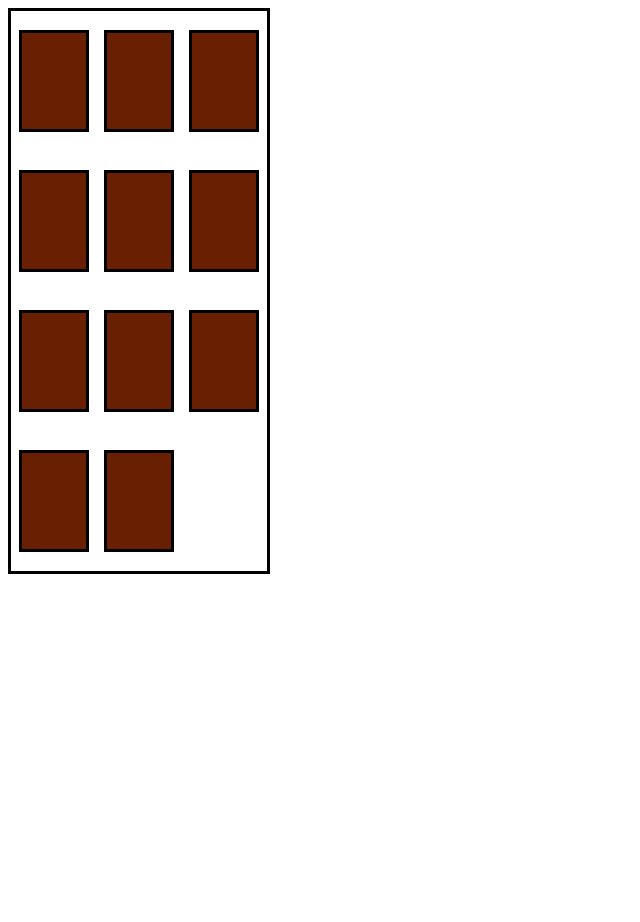
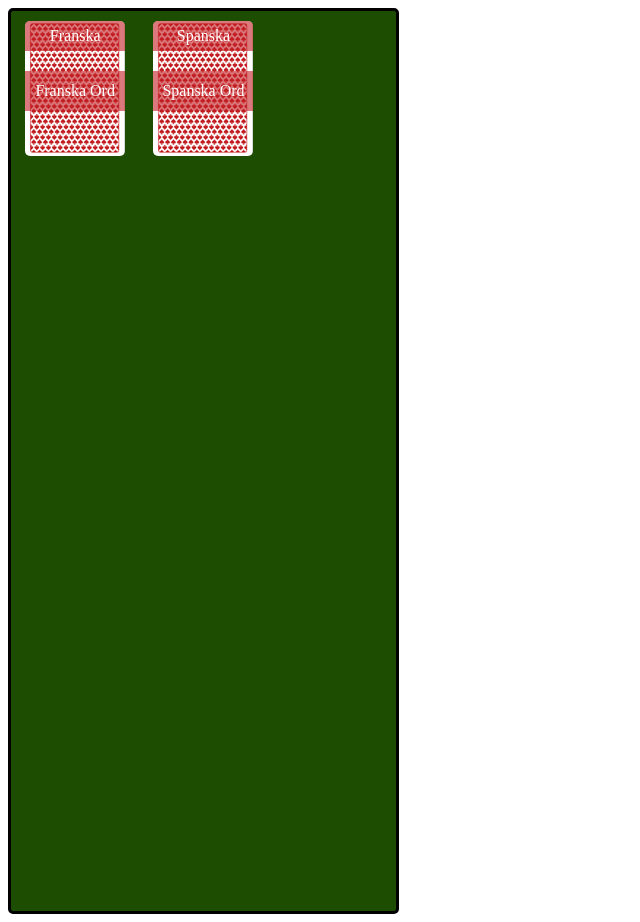
Before and after one commit to Carlbern/projektFlashCards, a website with bundled scripts: page index.html in a window 1280 px wide. Shown: the whole page, without its empty margins (0-640 px from the left). Before the commit the page ends 800 px from the top, so only its background shows below. Built offline with nearby package versions, Linux system fonts and the light colour scheme.

Commit message:
Kortlek css mall färdig och syns på landningssidan

```diff
--- a/index.html
+++ b/index.html
@@ -8,17 +8,11 @@
   </head>
   <body>
     <aside>
-      <div class="kortlek"></div>
-      <div class="kortlek"></div>
-      <div class="kortlek"></div>
-      <div class="kortlek"></div>
-      <div class="kortlek"></div>
-      <div class="kortlek"></div>
-      <div class="kortlek"></div>
-      <div class="kortlek"></div>
-      <div class="kortlek"></div>
-      <div class="kortlek"></div>
-      <div class="kortlek"></div>
+      <!-- <div class="kortlek">
+        <div class="kortleksprak"><p>Franska</p></div>
+        <div class="kortleknamn"><p>Franska ord</p></div>
+        <button class="kortleksbtn">Spela med denna kortlek</button>
+      </div> -->
     </aside>
 
     <script>
--- a/scripts/scripts.js
+++ b/scripts/scripts.js
@@ -20,9 +20,14 @@ let kortLista2 = [
 ];
 kortlekar.push(new Kortlek("Franska Ord", "Franska", kortLista));
 kortlekar.push(new Kortlek("Spanska Ord", "Spanska", kortLista));
-kortlekar[0].addCard("flaska", "bouteille");
-kortlekar[0].printList();
 /* kortlekar.forEach((element) => {
   div!.innerHTML += element.namn + "</br>";
   div!.innerHTML += element.sprak + "</br></br>";
 }); */
+kortlekar.forEach((element) => {
+    document.querySelector("aside").innerHTML += `<div class="kortlek">
+        <div class="kortleksprak"><p>${element.sprak}</p></div>
+        <div class="kortleknamn"><p>${element.namn}</p></div>
+        <button class="kortleksbtn">Klicka för att spela med denna kortlek</button>
+      </div>`;
+});
--- a/stilmallar/style.css
+++ b/stilmallar/style.css
@@ -1,14 +1,68 @@
 aside {
+  background-color: hsl(97, 100%, 15%);
   display: grid;
   grid-template-columns: 1fr 1fr 1fr;
   border: solid;
-  width: 20vw;
-  height: 70vh;
+  width: 385px;
+  height: 900px;
+  border-radius: 5px;
 }
 .kortlek {
-  background-color: rgb(105, 31, 2);
+  background-image: url("/bilder/kort-baksida.png");
   margin: auto;
-  border: solid;
-  width: 5vw;
-  height: 12vh;
+  margin-top: 10px;
+  border-radius: 5px;
+  width: 100px;
+  height: 135px;
 }
+.kortlek:hover .kortleksprak {
+  display: none;
+}
+.kortlek:hover .kortleknamn {
+  display: none;
+}
+.kortlek:hover .kortleksbtn {
+  display: flex;
+  justify-content: center;
+  align-items: center;
+}
+.kortlek:hover {
+  display: flex;
+  justify-content: center;
+  align-items: center;
+}
+
+.kortleksprak {
+  word-wrap: break-word;
+  margin-top: 0px;
+  display: flex;
+  justify-content: center;
+  align-items: center;
+  background-color: rgba(195, 30, 36, 0.6);
+  color: white;
+  width: 100%;
+  height: 30px;
+  margin-bottom: 20px;
+  overflow: hidden;
+  border-top-left-radius: 5px;
+  border-top-right-radius: 5px;
+}
+
+.kortleknamn {
+  display: flex;
+  justify-content: center;
+  align-items: center;
+  background-color: rgba(195, 30, 36, 0.6);
+  color: white;
+  width: 100%;
+  height: 40px;
+  overflow: hidden;
+}
+.kortleksbtn {
+  display: none;
+  border: none;
+  cursor: pointer;
+  color: white;
+  background-color: rgba(195, 30, 36, 0.6);
+  height: 100%;
+}
```
Also changed, not shown: scripts/scripts.ts (+8 -2 lines), bilder/kort-baksida.png (added), 1 other file.
